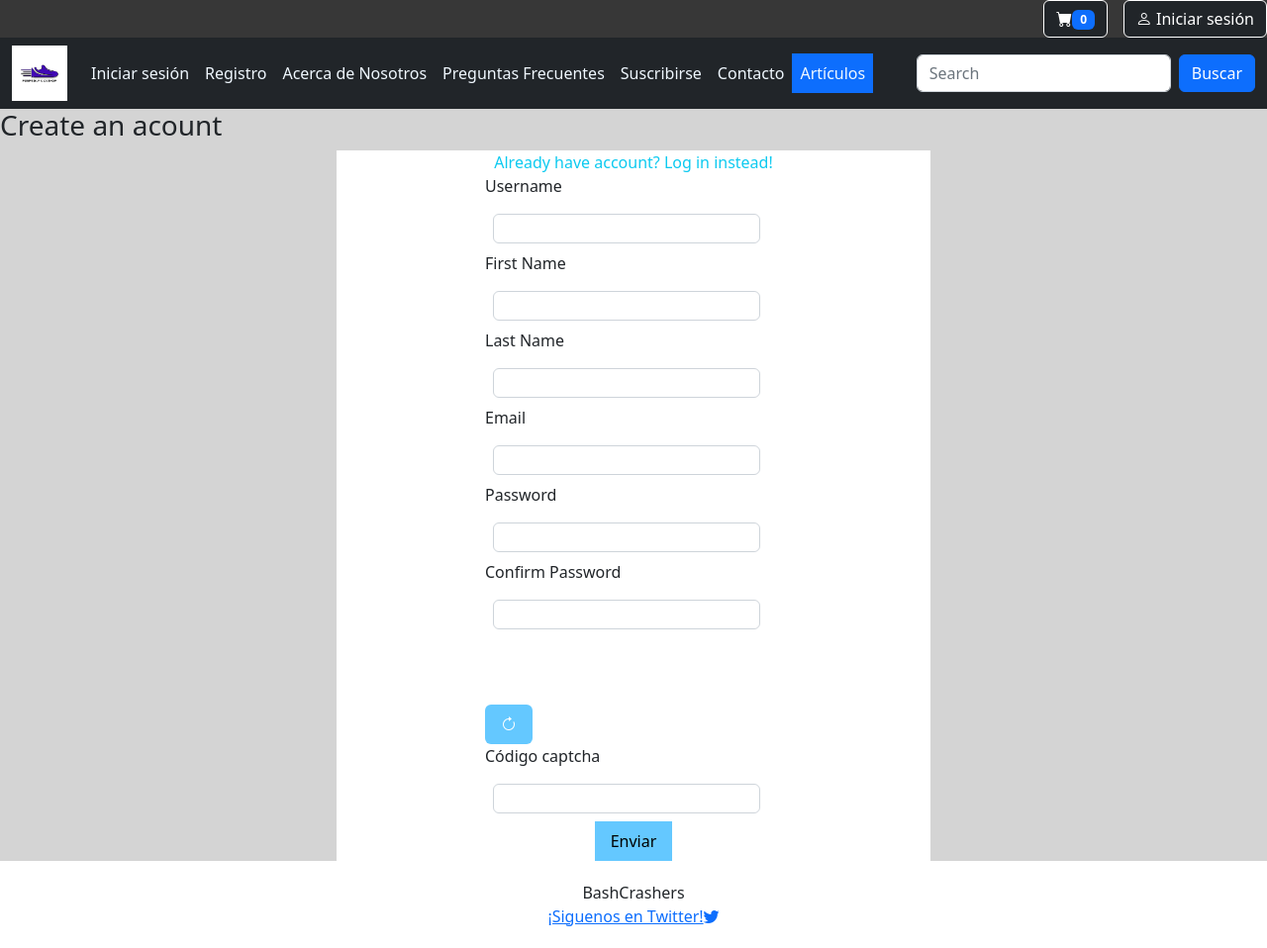
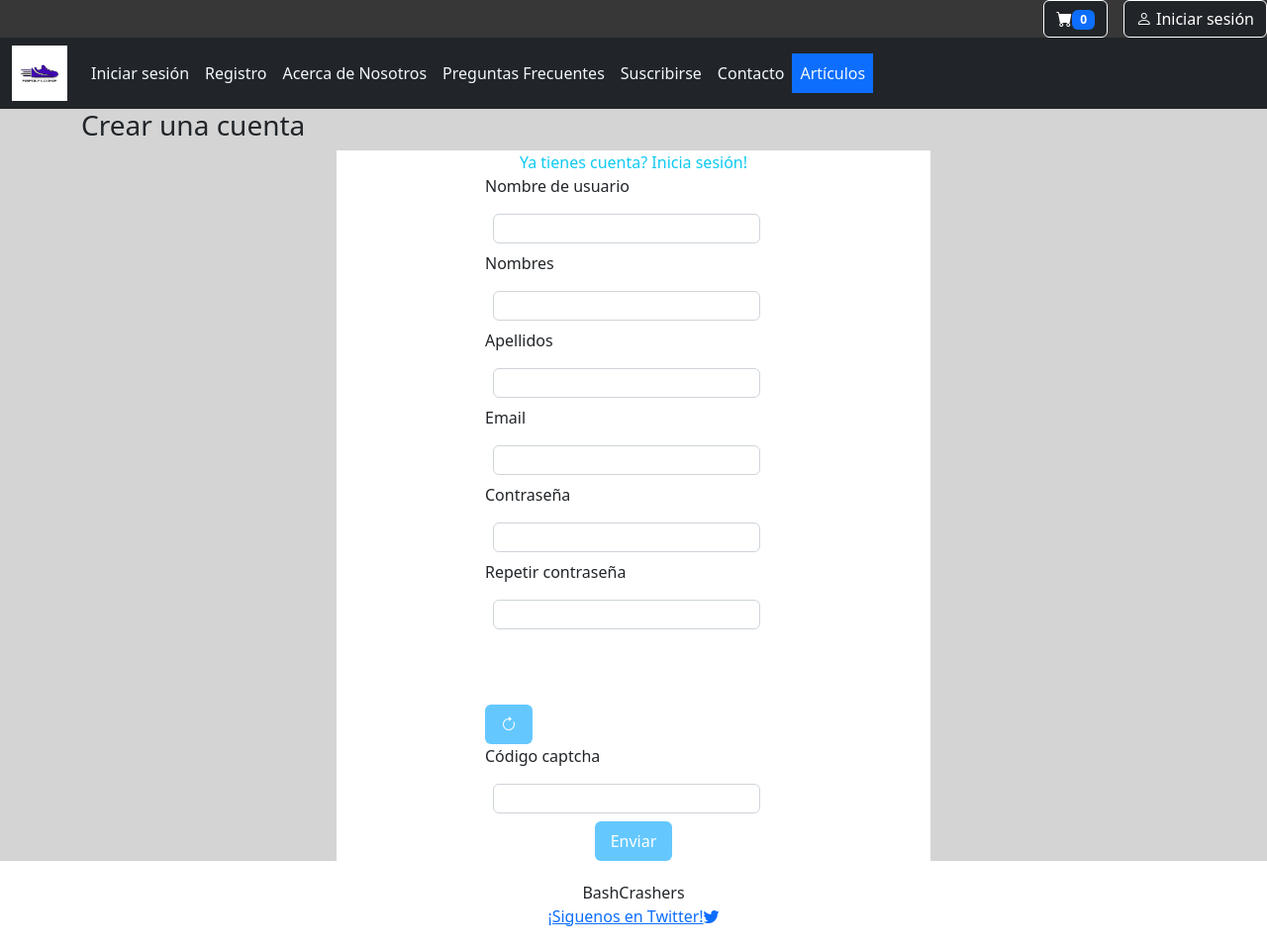
Before and after one commit to ErnestoRB/bc-shop, a PHP site: page /registro.php in a window 1280 px wide. Shown: the whole page at 99% size. Run offline with PHP 8.4, Linux system fonts and the light colour scheme; some web fonts are replaced.

Commit message:
Hacer cambios estéticos

```diff
--- a/src/css/style.css
+++ b/src/css/style.css
@@ -46,9 +46,24 @@
   background-color: black;
   color: white;
   text-align: center;
-  width: 256px;
-  height: 256px;
+  max-width: 256px;
+  max-height: 256px;
   object-fit: contain;
+}
+
+@media screen and (max-width: 768px) {
+  .img-product {
+    background-color: black;
+    color: white;
+    text-align: center;
+    max-width: 96px;
+    max-height: 96px;
+    object-fit: contain;
+  }
+}
+
+.w-max {
+  width: max-content;
 }
 
 .img-product-sm {
@@ -77,16 +92,16 @@
   -webkit-transform: scale(1.8);
   transform: scale(1.8);
 }
-.col-8 border{
-  background-color:white;
+.col-8 border {
+  background-color: white;
 }
-.col-1 border{
+.col-1 border {
   background-color: gray;
 }
-.table{
-border: 2px solid black;
+.table {
+  border: 2px solid black;
 }
 
-.container text-start{
+.container text-start {
   padding-bottom: 20px;
 }
--- a/src/layout/navbar.php
+++ b/src/layout/navbar.php
@@ -74,16 +74,7 @@
         ?>
 
       </ul>
-      <form class="d-flex" role="search">
-        <input class="form-control me-2" type="search" placeholder="Search" aria-label="Search">
-        <button class="btn btn-primary" type="submit">Buscar</button>
-      </form>
+
     </div>
-
-
-
-
-
   </div>
-
 </nav>
--- a/src/registro.php
+++ b/src/registro.php
@@ -25,24 +25,24 @@
 
   <?php include "layout/navbar.php" ?>
   <main id="content">
-    <h3>Create an acount</h3>
-    <div>
+    <div class="container">
+      <h3>Crear una cuenta</h3>
       <form action="<?= $_SERVER["PHP_SELF"] ?>" class="form bg-white" method="post">
         <div class="justify-content-left d-flex">
 
-          <a class="text-decoration-none text-info" href="login.php">Already have account? Log in instead!</a>
+          <a class="text-decoration-none text-info" href="/login.php">Ya tienes cuenta? Inicia sesión!</a>
         </div>
         <?php include_once "util/handle_error.php" ?>
         <div class="col-md-6">
-          <label for="usuario" class="form-label">Username</label>
+          <label for="usuario" class="form-label">Nombre de usuario</label>
           <input type="text" class="form-control" id="nombre" name="usuario" required>
         </div>
         <div class="col-md-6">
-          <label for="nombre" class="form-label">First Name</label>
+          <label for="nombre" class="form-label">Nombres</label>
           <input type="text" class="form-control" id="nombre" name="nombre" required>
         </div>
         <div class="col-md-6">
-          <label for="apellidos" class="form-label">Last Name</label>
+          <label for="apellidos" class="form-label">Apellidos</label>
           <input type="text" class="form-control" id="apellidos" name="apellidos" required>
         </div>
         <div class="col-md-6">
@@ -51,11 +51,11 @@
         </div>
 
         <div class="col-md-6">
-          <label for="pass" class="form-label">Password</label>
+          <label for="pass" class="form-label">Contraseña</label>
           <input type="password" class="form-control" id="pass" name="pass" required>
         </div>
         <div class="col-md-6">
-          <label for="pass2" class="form-label">Confirm Password</label>
+          <label for="pass2" class="form-label">Repetir contraseña</label>
           <input type="password" class="form-control" id="pass2" name="pass2" required>
         </div>
         <div class="col-md-6">
@@ -66,7 +66,7 @@
           <label for="code-captcha" class="form-label">Código captcha</label>
           <input type="text" class="form-control" name="code-captcha" id="valorCapt" required>
         </div>
-        <button type="submit">Enviar</button>
+        <button type="submit" class="btn btn-primary">Enviar</button>
       </form>
     </div>
   </main>
```
Also changed, not shown: src/api/crear_orden.php (+4 -3 lines), src/articulosPanel.php (+1 -7 lines), src/js/articulos.js (+19 -13 lines), src/js/tarjetas.js (+16 -12 lines), src/login.php (+5 -5 lines).
